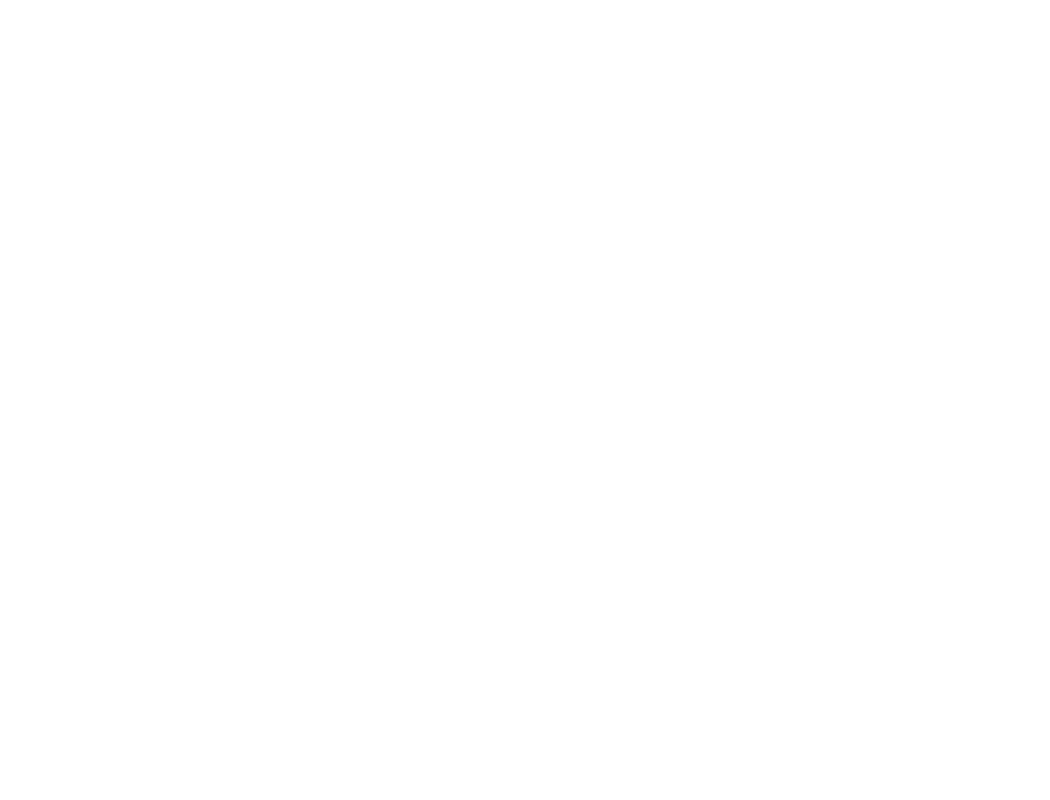
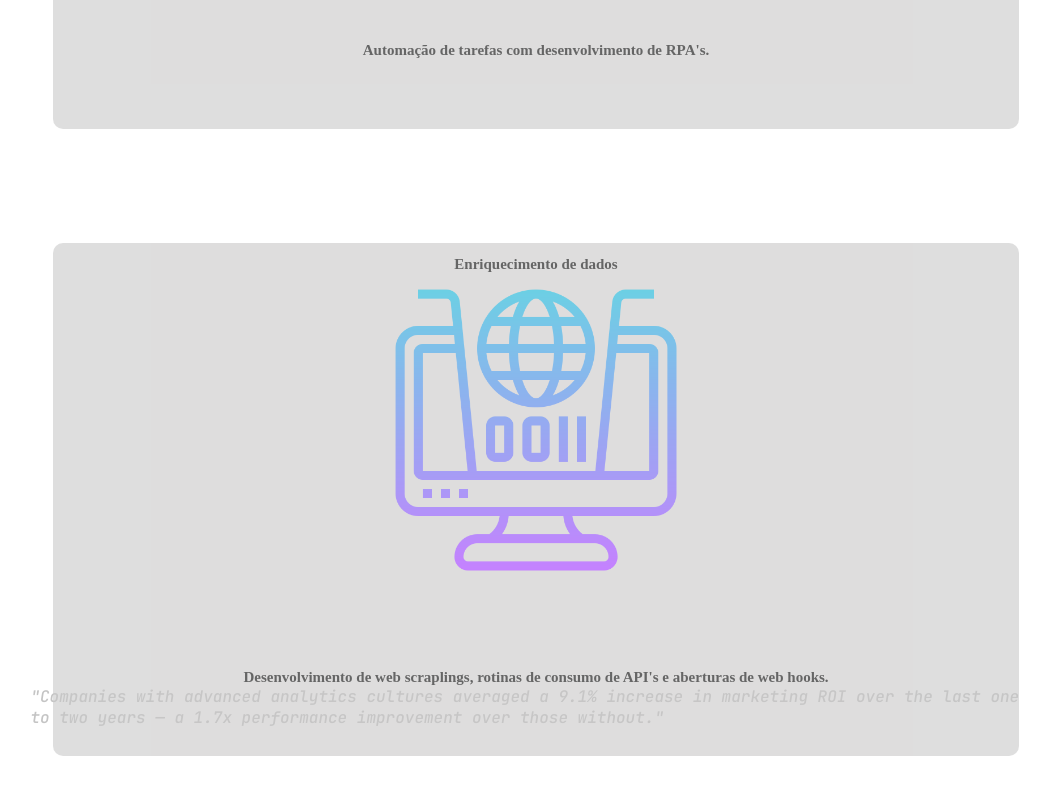
Before and after one commit to pedrohgoncalvess/data-prospex-web, a SvelteKit app: page / in a window 1280 px wide. Shown: the part 2457-3257 px from the top of the page, without its empty margins (104-1154 px from the left). Before the commit the page ends 800 px from the top, so only its background shows below. Built offline with nearby package versions, Linux system fonts and the light colour scheme.

Commit message:
add: form in page

```diff
--- a/src/routes/+page.svelte
+++ b/src/routes/+page.svelte
@@ -1,16 +1,23 @@
 <script>
 import Header from "../components/Header.svelte";
+import Services from "../components/Services.svelte";
+import Informative from "../components/Informative.svelte";
+import Form from "../components/form/Form.svelte";
+import MaskInput from "svelte-input-mask";
 </script>
 
 <svelte:head>
 	<title>Home</title>
 	<meta name="description" content="Página inicial da landing page" />
 	<link href="https://fonts.googleapis.com/css2?family=Fira+Code&family=JetBrains+Mono:ital,wght@0,100;0,500;1,500;1,800&family=Poppins:wght@400;600;700;900&family=Roboto+Condensed:ital,wght@1,400;1,700&family=Roboto+Mono:wght@200&display=swap" rel="stylesheet">
-	<link rel="stylesheet" href="https://cdnjs.cloudflare.com/ajax/libs/font-awesome/6.4.0/css/all.min.css" integrity="sha512-iecdLmaskl7CVkqkXNQ/ZH/XLlvWZOJyj7Yy7tcenmpD1ypASozpmT/E0iPtmFIB46ZmdtAc9eNBvH0H/ZpiBw==" crossorigin="anonymous" referrerpolicy="no-referrer" />
+	<script src="https://cdnjs.cloudflare.com/ajax/libs/inputmask/5.0.6/inputmask.min.js"></script>
 </svelte:head>
 
 <main>
 <Header/>
+<Services/>
+<Informative/>
+<Form/>
 </main>
 <style>
 	@import "../global.css";
```
